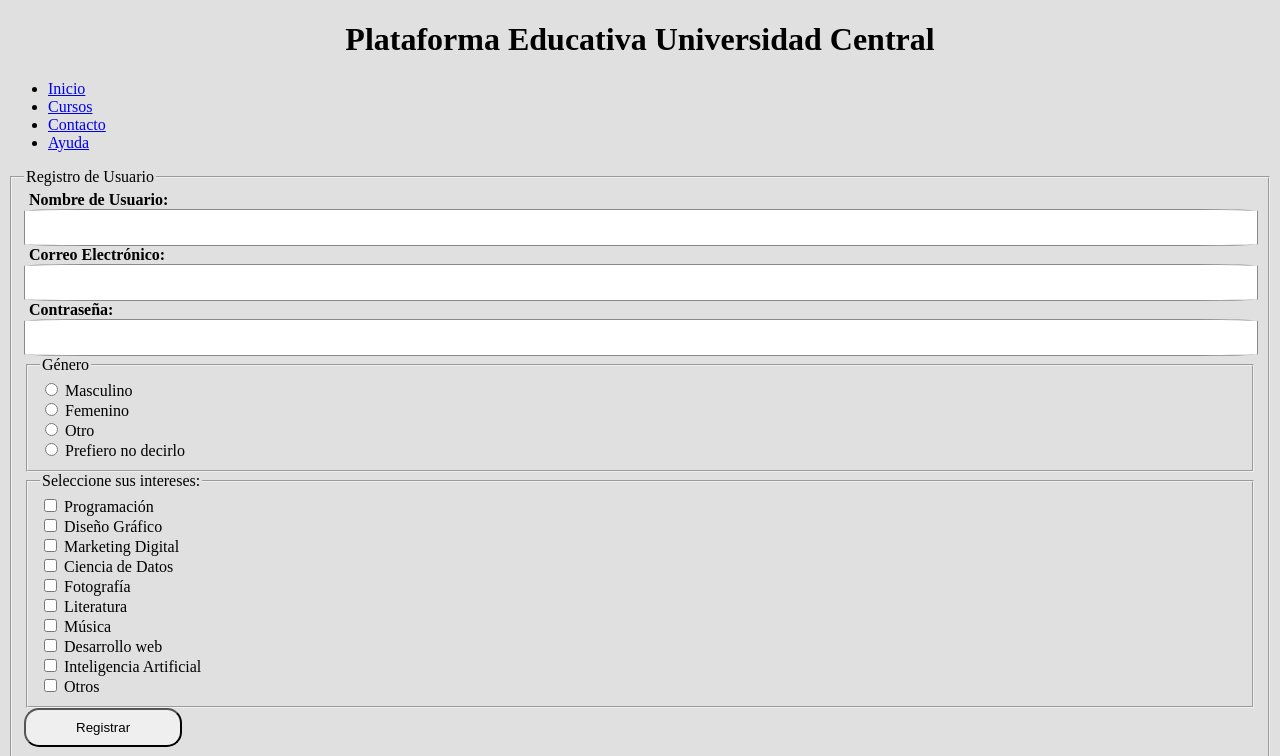
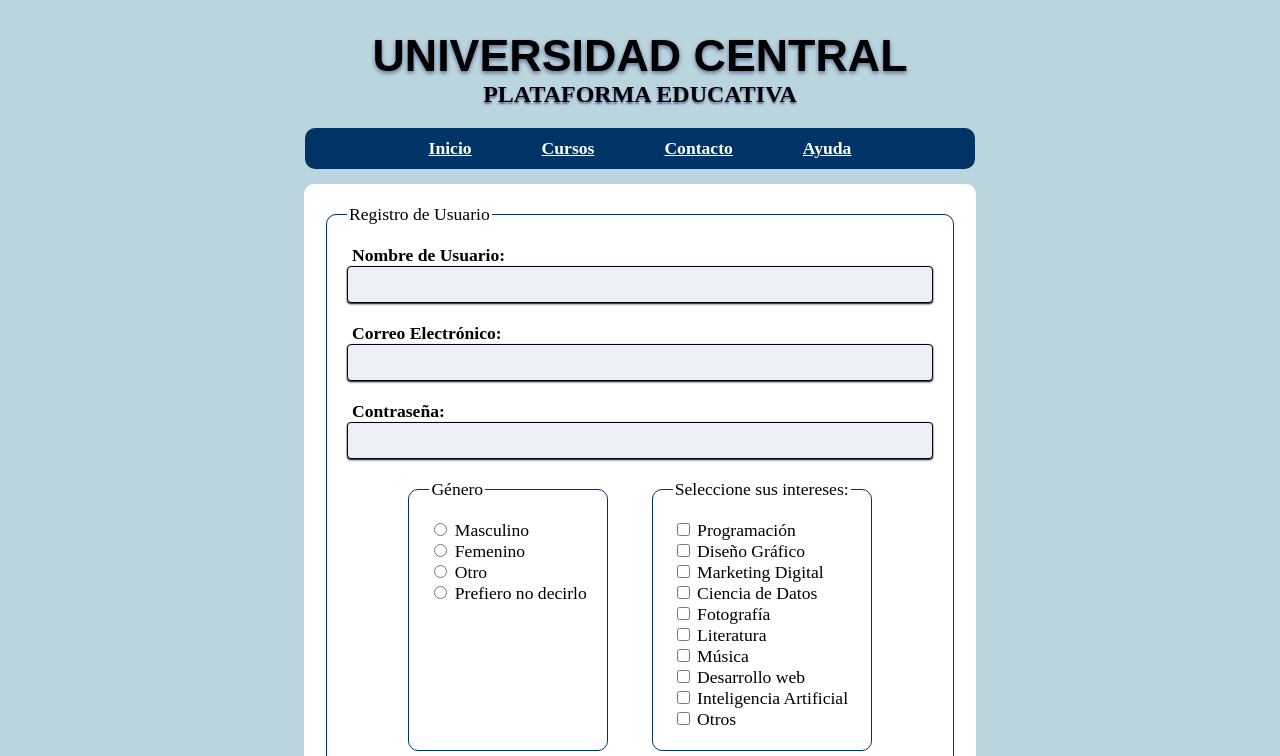
Before and after one commit to Milagros17hj/II-51-Laboratorios, a PHP site: page / in a window 1280 px wide. Shown: the top 756 px of the page. Run offline with PHP 8.4, Linux system fonts and the light colour scheme.

Commit message:
Actualizar diseño y estructura de index.html y estilos.css para mejorar la interfaz de usuario y la experiencia de registro.

```diff
--- a/Lab04/estilos.css
+++ b/Lab04/estilos.css
@@ -1,5 +1,5 @@
  body{
-      background-color: #e0e0e0;
+      background-color: #3684a057;
     }
     .form-group label {
       display: block;
@@ -8,19 +8,128 @@
     }
 
     .form-input {
+      box-sizing: border-box;
       width: 100%;
-      padding: 10px 0;
-      border: 1px solid #8e8787;
-      border-radius: 5%;
+      padding: 10px;
+      border: 1px solid #010313;
+      border-radius: 4px;
+      background-color: #eceff5; /* Color de fondo claro para los campos de entrada */
+      margin-bottom: 20px;
+      box-shadow: #000000 0px 1px 2px; /* Sombra para los campos de entrada */
+    }
+
+    .form-input:focus {
+      outline: none;
+      border-color: #003366;
+      /* Cambia el color del borde al hacer foco */
+    }
+
+    .submit-button:hover {
+      background-color: #1768b9;
+      /* Un azul más oscuro al pasar el mouse */
+    }
+
+    h1 {
+      text-align: center;
+      color: #000000;
+      font-size: 280%;
+      font-family: 'Poppins', sans-serif;
+      font-weight: bold;
+      text-transform: uppercase; /* Hace que el texto esté en mayúsculas */
+      text-shadow: 0 2px 4px #5e6a95; /* Sombra del texto */
+      margin-bottom: 0%; /* Elimina el margen debajo del título */
+
+    }
+    h2 {
+      text-align: center;
+      color: #000000;
+      font-size: 150%;
+      font-family: 'Poppins', serif;
+      text-transform: uppercase; /* Hace que el texto esté en mayúsculas */
+      text-shadow: 0 2px 2px #5e6a95; /* Sombra del texto */
+      margin-top: 0; /* Elimina el margen encima del subtítulo */
+    }
+
+    main {
+      width: 50%;
+      margin: 0 auto;
+      padding: 20px;
+      background-color: #fff;
+      border-radius: 10px;
+      font-size: 110%;
+    }
+    #video-section {
+      display: flex;
+      justify-content: center;
+      align-items: center;
+      margin-top: 20px; /*Margen espacio encima del video */
+    }
+    #video-section iframe {
+        width: 100%;
+        max-width: 600px; /* Ancho máximo del video */
+        height: 340px; /* Altura del video */
+        border-radius: 10px;
+        border: 3px solid #727272; /* Borde del video */
+    }
+
+    .flex-container {
+      display: flex;
+      flex-wrap: wrap; /* Permite que los elementos se ajusten en varias líneas */
+      justify-content: center; /* Centra los elementos en el contenedor */
+      gap: 40px; /* Espacio entre los elementos */
     }
 
     .submit-button {
+      background-color: #003366;
+      color: #fff;
+      border: none;
+      cursor: pointer;
+      font-size: 16px;
+      font-weight: bold;
+      text-transform: uppercase;
       padding: 10px 50px;
-      border-radius: 15px;
+      border-radius: 10px;
       transition: background-color 0.3s ease;
+      display: block; /* Permite que el botón ocupe todo el ancho del contenedor */
+      margin: 15px auto;
+      box-shadow: 0 4px px #000000; /* Sombra para el botón */
     }
 
-    .submit-button:hover {
-      background-color: lch(79.03% 11.46 247.43);
-      /* Un azul más oscuro al pasar el mouse */
+    nav ul { /* Estilos para la lista de navegación */
+      list-style: none; /*Me ayuda a quitar las viñetas*/
+      display: flex; /* me permite alinear los elementos en fila horizontal*/
+      padding: 0;
+      justify-content: center; /* Centra los elementos  para que no se vayan a la izq*/
+      background-color: #003366;
+      border-radius: 10px;
+      width: 53%;
+      margin: auto; /* Centra la barra de navegación en la página */
+      flex-wrap: wrap;
+      margin-bottom: 15px; /* Espacio debajo de la barra de navegación */
     }
+
+    nav ul li { /* Estilos para cada elemento de la lista */
+        margin: 0 15px;
+        font-size: 110%;
+    }
+
+    nav ul li a { /* Estilos para los enlaces de la lista */
+        font-weight: bold;
+        color: white;
+        padding: 10px 20px;
+        display: flex; /* Permite que el enlace ocupe todo el espacio del elemento */
+        transition: background-color 0.3s ease, transform 0.3s ease; /* Transición suave para el cambio de color y escala */
+    }
+
+    nav ul li a:hover { /* Efecto al pasar el mouse sobre el enlace */
+        background-color: #00509e;
+        transform: scale(1.1);
+    }
+
+    fieldset {
+      border: 1px solid #003366; /* Borde del fieldset */
+      border-radius: 10px; /* Bordes redondeados */
+      padding: 20px; /* Espacio interno */
+      margin-bottom: 20px; /* Espacio debajo del fieldset */
+
+    }
--- a/Lab04/index.html
+++ b/Lab04/index.html
@@ -4,46 +4,19 @@
 <head>
   <meta charset="UTF-8">
   <meta name="viewport" content="width=device-width, initial-scale=1.0">
-  <title>LAB-03</title>
-  <style>
-    body{
-      background-color: #e0e0e0;
-    }
-    .form-group label {
-      display: block;
-      margin-left: 5px;
-      font-weight: bold;
-    }
-
-    .form-input {
-      width: 100%;
-      padding: 10px 0;
-      border: 1px solid #8e8787;
-      border-radius: 5%;
-    }
-
-    .submit-button {
-      padding: 10px 50px;
-      border-radius: 15px;
-      transition: background-color 0.3s ease;
-    }
-
-    .submit-button:hover {
-      background-color: lch(79.03% 11.46 247.43);
-      /* Un azul más oscuro al pasar el mouse */
-    }
-
-  </style>
+  <title>LAB-04</title>
+  <link rel="stylesheet" href="estilos.css">
 </head>
 
 <body>
 
-  <!-- encabezado de cuerpo de la pagina-->
+  <!-- encabezado de cuerpo de la página -->
   <header>
-    <h1 align="center">Plataforma Educativa Universidad Central</h1>
+    <h1>Universidad Central</h1>
+    <h2>Plataforma Educativa</h2>
   </header>
 
-  <!-- menu -->
+  <!-- menú -->
   <nav>
     <ul>
       <li><a href="final/">Inicio</a></li>
@@ -70,8 +43,7 @@
             <input class="form-input" type="password" id="password" name="password" required>
           </div>
 
-
-
+          <div class="flex-container">
             <fieldset>
               <legend>Género</legend>
               <div>
@@ -114,47 +86,51 @@
                   <label for="interes4">Ciencia de Datos</label>
                 </div>
                 <div>
-                <input type="checkbox" name="intereses" id="interes5" value="Fotografía">
+                  <input type="checkbox" name="intereses" id="interes5" value="fotografía">
                   <label for="interes5">Fotografía</label>
                 </div>
                 <div>
-                    <input type="checkbox" name="intereses" id="interes6" value="Literatura">
+                  <input type="checkbox" name="intereses" id="interes6" value="literatura">
                   <label for="interes6">Literatura</label>
                 </div>
                 <div>
-                    <input type="checkbox" name="intereses" id="interes7" value="Música">
+                  <input type="checkbox" name="intereses" id="interes7" value="música">
                   <label for="interes7">Música</label>
                 </div>
-                </div>
                 <div>
-                    <input type="checkbox" name="intereses" id="interes8" value="Desarrollo web">
+                  <input type="checkbox" name="intereses" id="interes8" value="desarrollo web">
                   <label for="interes8">Desarrollo web</label>
                 </div>
                 <div>
-                    <input type="checkbox" name="intereses" id="interes9" value="Inteligencia Artificial">
+                  <input type="checkbox" name="intereses" id="interes9" value="inteligencia artificial">
                   <label for="interes9">Inteligencia Artificial</label>
-                </div>
                 </div>
                 <div>
                   <input type="checkbox" name="intereses" id="interes10" value="otros">
                   <label for="interes10">Otros</label>
                 </div>
+              </div>
             </fieldset>
+          </div>
+
           <button class="submit-button" type="submit">Registrar</button>
         </fieldset>
       </form>
     </section>
-    <section class="section">
-      <iframe width="560" height="315" src="https://www.youtube.com/embed/LXb3EKWsInQ?si=KRC7kR0cZzGenVSb&start=61"
+
+    <section id="video-section">
+      <iframe src="https://www.youtube.com/embed/E1mYs7dw1qc?si=m9-zpgjItdV1yYxj"
         title="Video Incrustado" frameborder="0"
         allow="accelerometer; autoplay; clipboard-write; encrypted-media; gyroscope; picture-in-picture; web-share"
         referrerpolicy="strict-origin-when-cross-origin" allowfullscreen></iframe>
     </section>
   </main>
+
   <footer>
     <p>&copy; 2023 Plataforma Educativa Universidad Central</p>
-    <p>Contacto: <a href="mailto:mhernandezj@uc.ac.cr">Milagros Hernández</p>
+    <p>Contacto: <a href="mailto:mhernandezj@uc.ac.cr">Milagros Hernández</a></p>
   </footer>
+
 </body>
 
 </html>
```
Also changed, not shown: Lab03/index.html (+164 -11 lines). Lines whose indentation alone changed are shown as unchanged.
